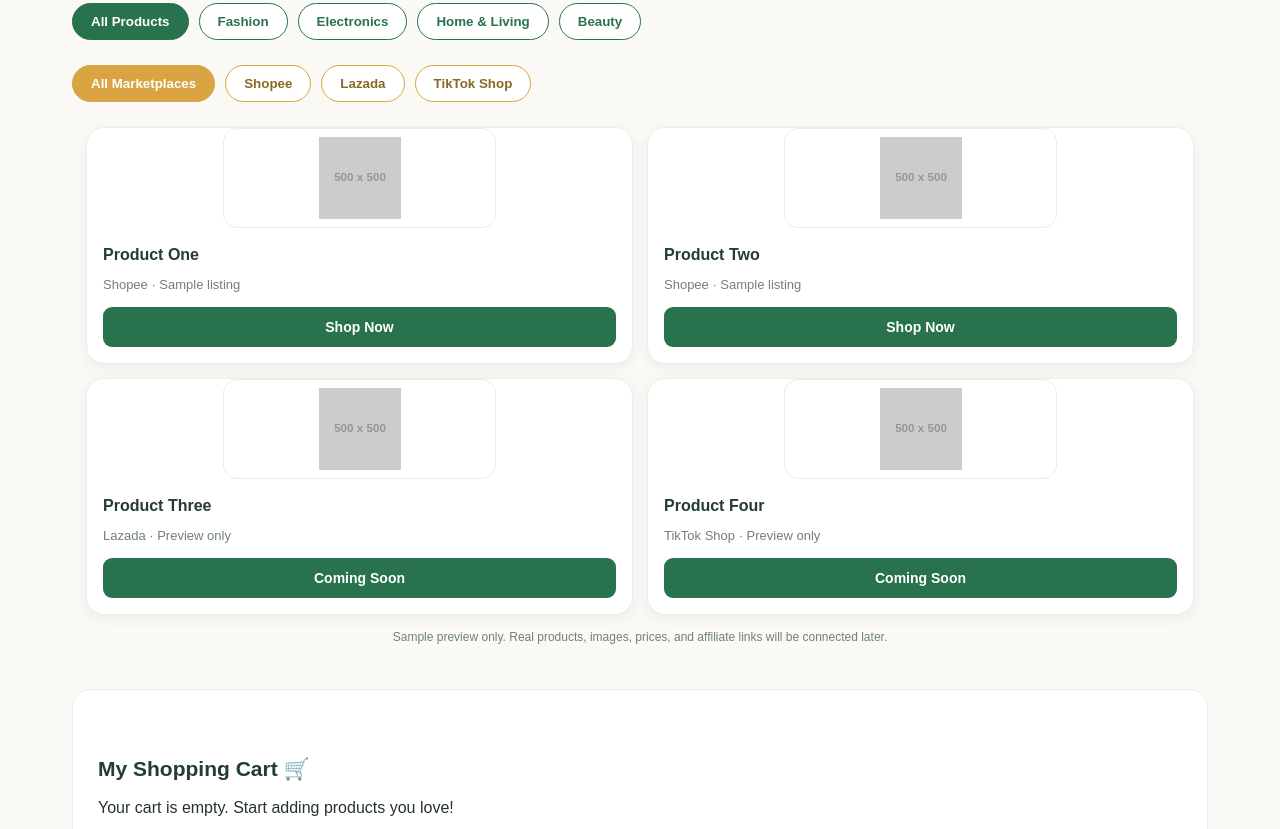
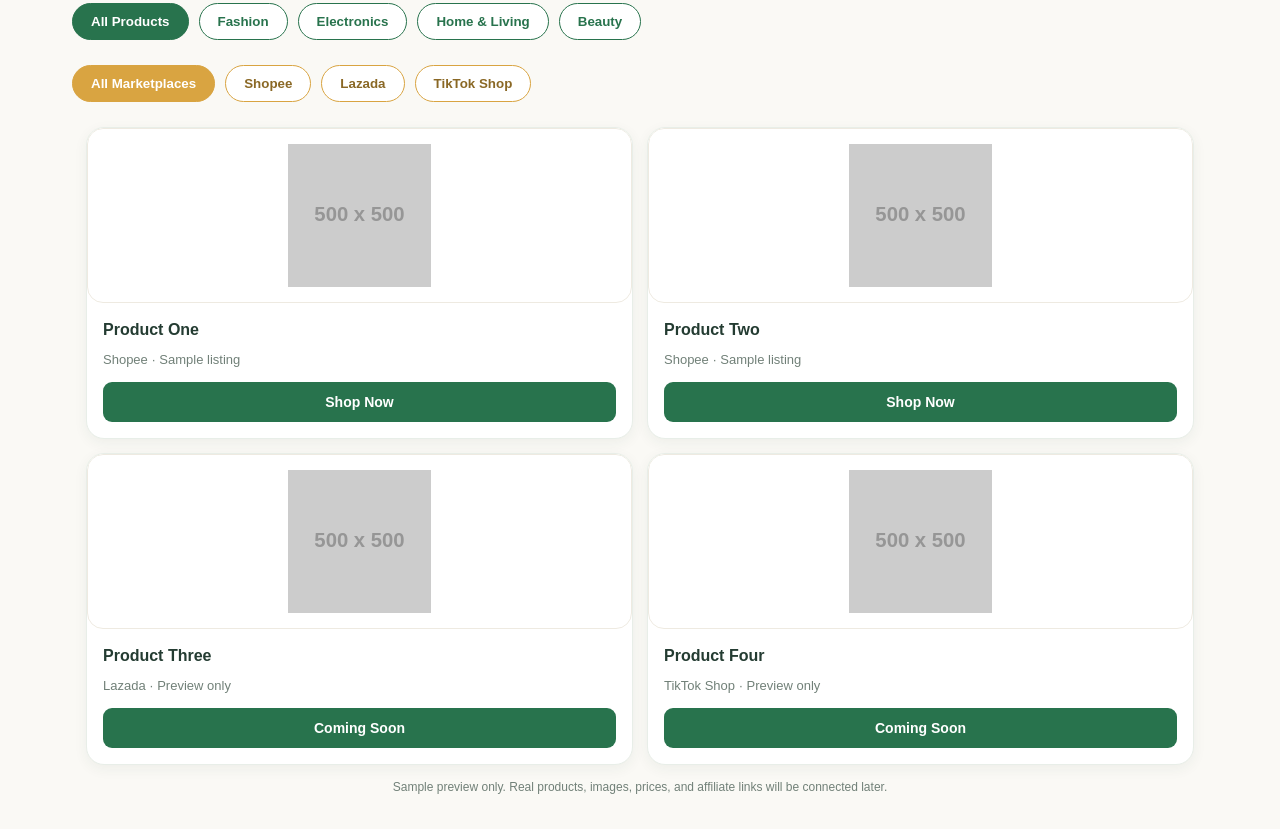
Before and after one commit to Mysoulm8/EarnSmart, a plain HTML site: page preview.html in a window 1280 px wide. Shown: the part 759-1588 px from the top of the page. Drawn offline with Linux system fonts and the light colour scheme; placeholder pictures from the web are drawn by us; a script that the page names is missing.

Commit message:
Update preview.html

```diff
--- a/preview.html
+++ b/preview.html
@@ -221,15 +221,14 @@
 
 .product img {
   display: block;
-  width: 50%;
-  height: 100px;
+  width: 100%;
+  height: 175px;
   object-fit: contain;
-  padding: 8px;
+  padding: 15px;
   box-sizing: border-box;
-  background: #ffffff;
-border: 1px solid #e8eee1;
-border-radius: 14px;
-  margin: 0 auto;
+  background: white;
+  border: 1px solid #eeeae1;
+  border-radius: 16px;
   transition: transform 0.3s ease;
 }
 
```
